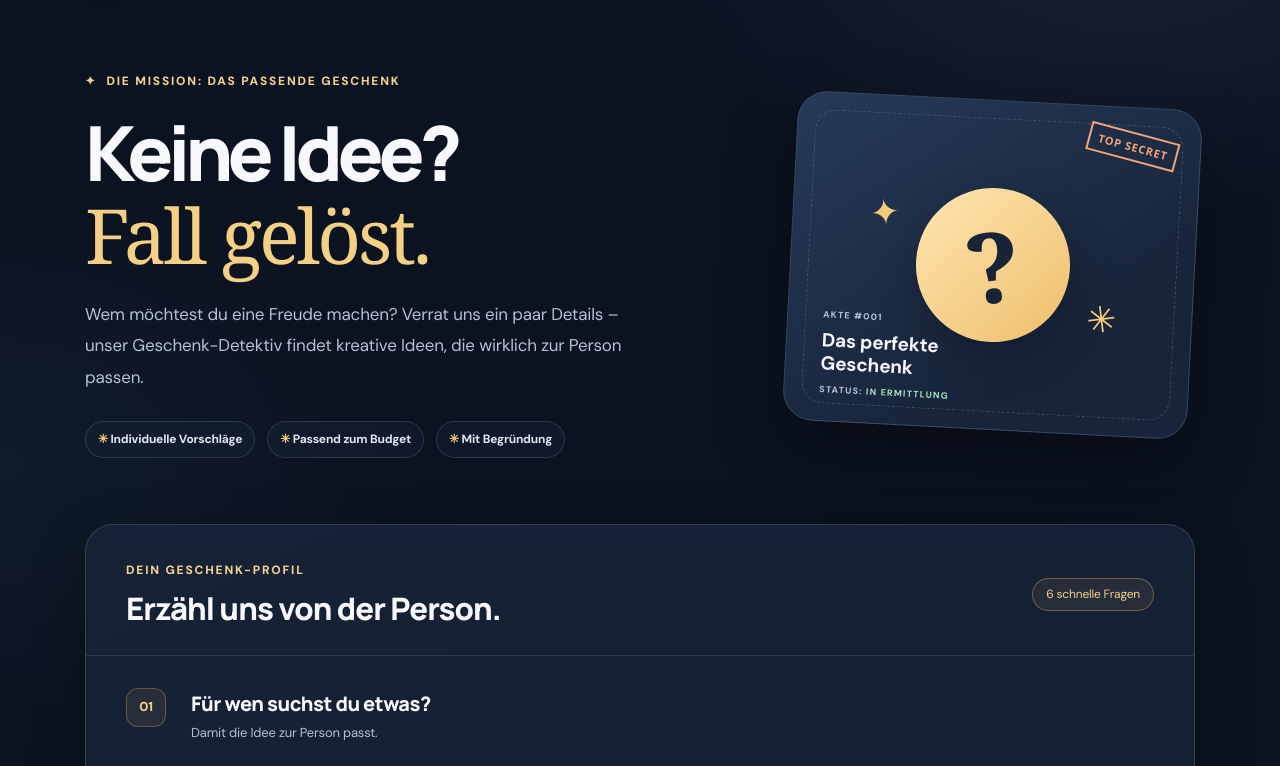
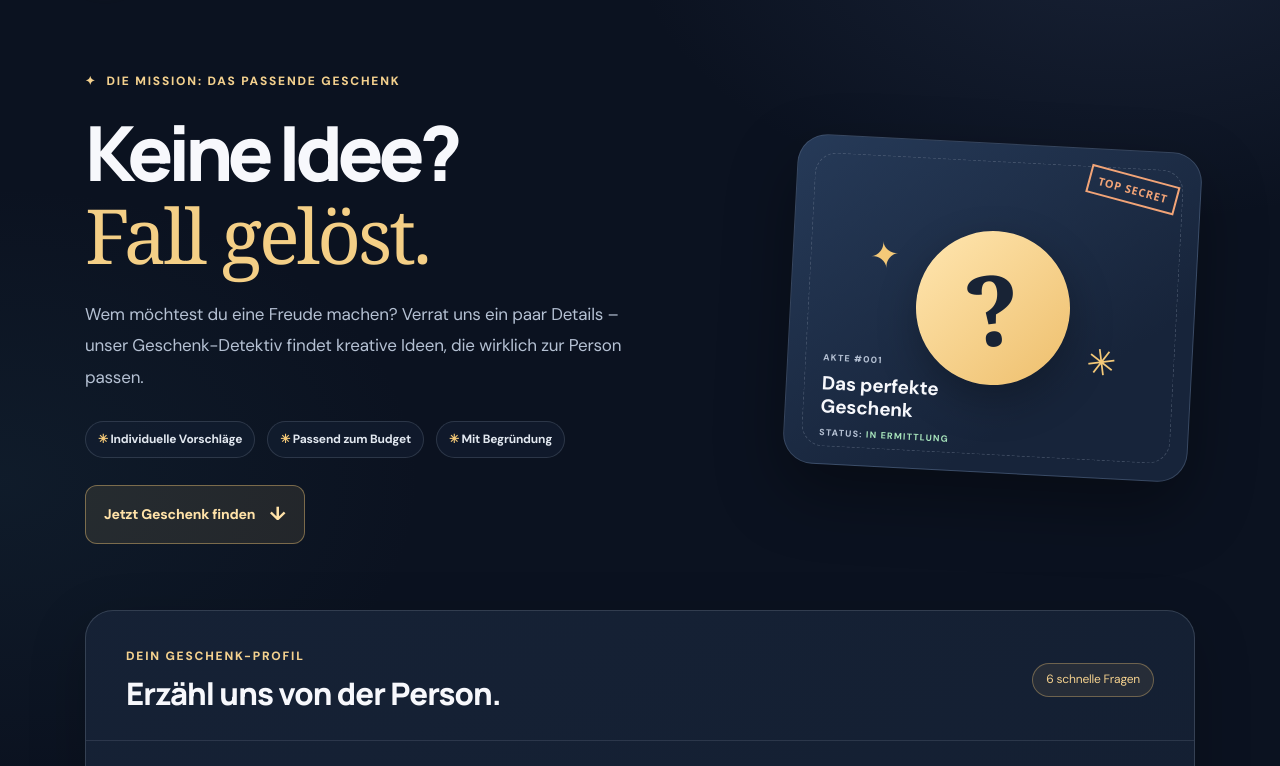
Before and after one commit to b7b4568b98-crypto/Python-Projekt, a Flask app: page / in a window 1280 px wide. Shown: the part 88-854 px from the top of the page. Run offline with Flask 3, Linux system fonts and the light colour scheme.

Commit message:
Add clear start-page call to action

```diff
--- a/templates/index.html
+++ b/templates/index.html
@@ -8,6 +8,7 @@
     <div class="hero-points">
       <span>✳ Individuelle Vorschläge</span><span>✳ Passend zum Budget</span><span>✳ Mit Begründung</span>
     </div>
+    <a class="hero-cta" href="#gift-form">Jetzt Geschenk finden <span aria-hidden="true">↓</span></a>
   </div>
   <div class="detective-card" aria-hidden="true">
     <div class="detective-circle"><span>?</span><span class="small-spark spark-one">✦</span><span class="small-spark spark-two">✳</span></div>
```
